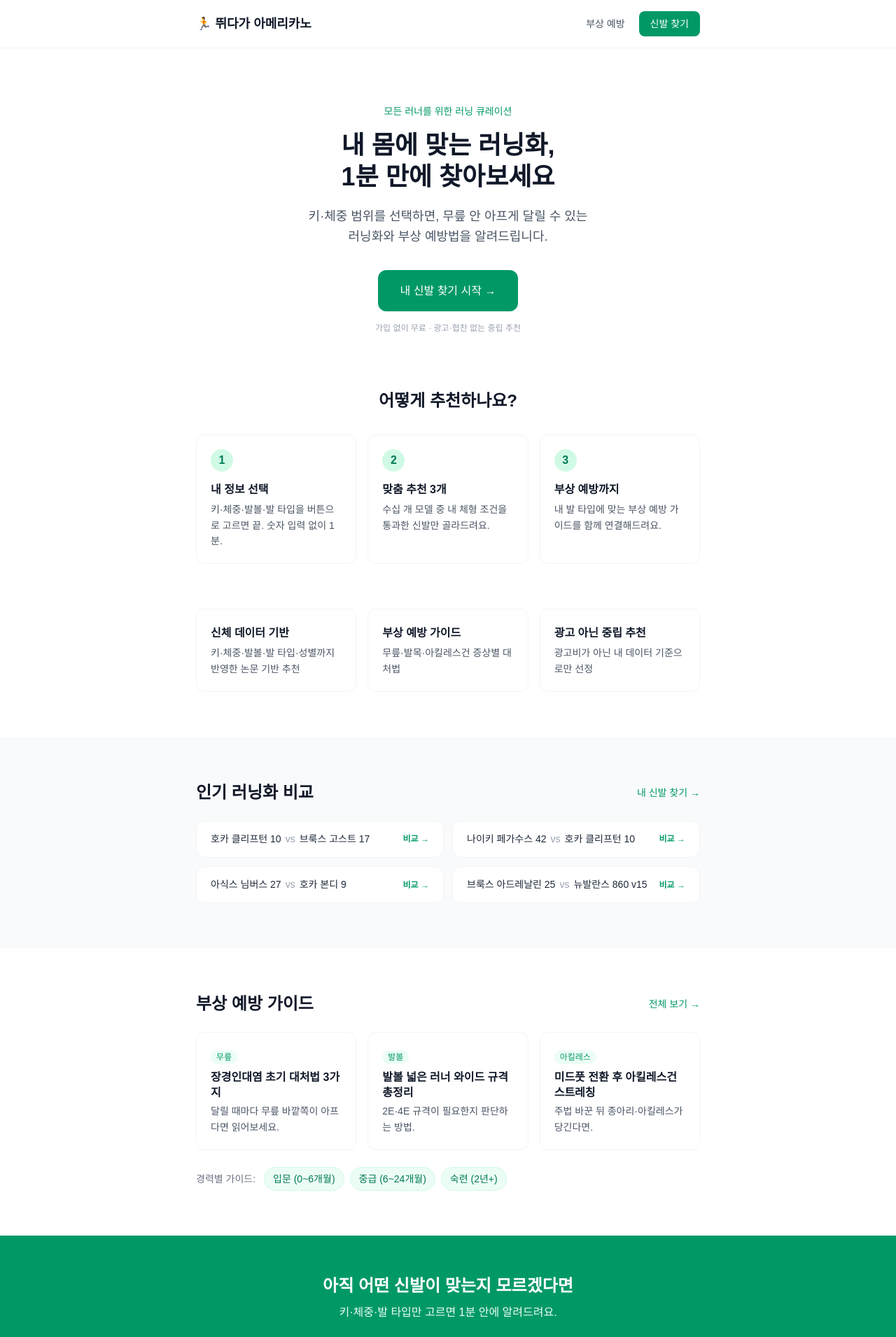
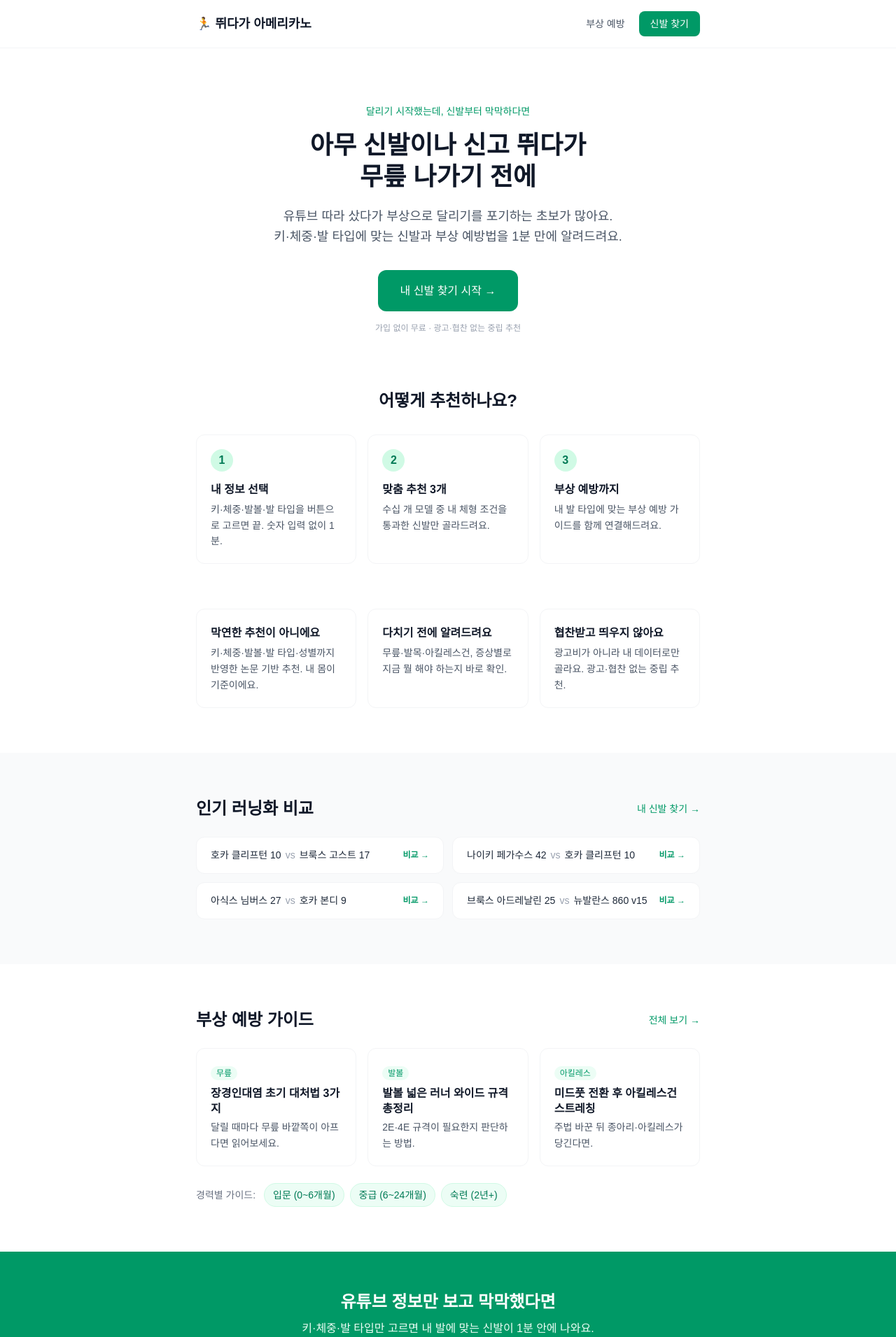
Before and after one commit to seung007/ddaiga-americano, a Next.js app: page / in a window 1280 px wide. Shown: the top 1911 px of the page at 70% size. Built offline with nearby package versions, Linux system fonts and the light colour scheme; no server answers.

Commit message:
copy: 홈 카피 공감·문제제기형으로 개선

```diff
--- a/app/page.tsx
+++ b/app/page.tsx
@@ -22,13 +22,13 @@ export default function Home() {
 
       {/* Hero */}
       <section className="max-w-3xl mx-auto px-6 py-20 text-center">
-        <p className="text-sm font-medium text-emerald-600 mb-4">모든 러너를 위한 러닝 큐레이션</p>
+        <p className="text-sm font-medium text-emerald-600 mb-4">달리기 시작했는데, 신발부터 막막하다면</p>
         <h1 className="text-4xl font-bold text-gray-900 leading-tight mb-5">
-          내 몸에 맞는 러닝화,<br />1분 만에 찾아보세요
+          아무 신발이나 신고 뛰다가<br />무릎 나가기 전에
         </h1>
         <p className="text-lg text-gray-600 leading-relaxed mb-8">
-          키·체중 범위를 선택하면, 무릎 안 아프게 달릴 수 있는<br />
-          러닝화와 부상 예방법을 알려드립니다.
+          유튜브 따라 샀다가 부상으로 달리기를 포기하는 초보가 많아요.<br />
+          키·체중·발 타입에 맞는 신발과 부상 예방법을 1분 만에 알려드려요.
         </p>
         <Link
           href="/shoe-finder"
@@ -62,9 +62,9 @@ export default function Home() {
       {/* Feature 3-grid */}
       <section className="max-w-3xl mx-auto px-6 pb-16 grid gap-4 md:grid-cols-3">
         {[
-          { t: "신체 데이터 기반", d: "키·체중·발볼·발 타입·성별까지 반영한 논문 기반 추천" },
-          { t: "부상 예방 가이드", d: "무릎·발목·아킬레스건 증상별 대처법" },
-          { t: "광고 아닌 중립 추천", d: "광고비가 아닌 내 데이터 기준으로만 선정" },
+          { t: "막연한 추천이 아니에요", d: "키·체중·발볼·발 타입·성별까지 반영한 논문 기반 추천. 내 몸이 기준이에요." },
+          { t: "다치기 전에 알려드려요", d: "무릎·발목·아킬레스건, 증상별로 지금 뭘 해야 하는지 바로 확인." },
+          { t: "협찬받고 띄우지 않아요", d: "광고비가 아니라 내 데이터로만 골라요. 광고·협찬 없는 중립 추천." },
         ].map((x, i) => (
           <div key={i} className="border border-gray-100 rounded-xl p-5">
             <h3 className="font-semibold text-gray-900 mb-1">{x.t}</h3>
@@ -164,8 +164,8 @@ export default function Home() {
       {/* 마무리 CTA */}
       <section className="bg-emerald-600">
         <div className="max-w-3xl mx-auto px-6 py-14 text-center">
-          <h2 className="text-2xl font-bold text-white mb-2">아직 어떤 신발이 맞는지 모르겠다면</h2>
-          <p className="text-emerald-50 mb-6">키·체중·발 타입만 고르면 1분 안에 알려드려요.</p>
+          <h2 className="text-2xl font-bold text-white mb-2">유튜브 정보만 보고 막막했다면</h2>
+          <p className="text-emerald-50 mb-6">키·체중·발 타입만 고르면 내 발에 맞는 신발이 1분 안에 나와요.</p>
           <Link
             href="/shoe-finder"
             className="inline-block bg-white text-emerald-700 font-semibold px-8 py-4 rounded-xl hover:bg-emerald-50 transition-colors"
```
